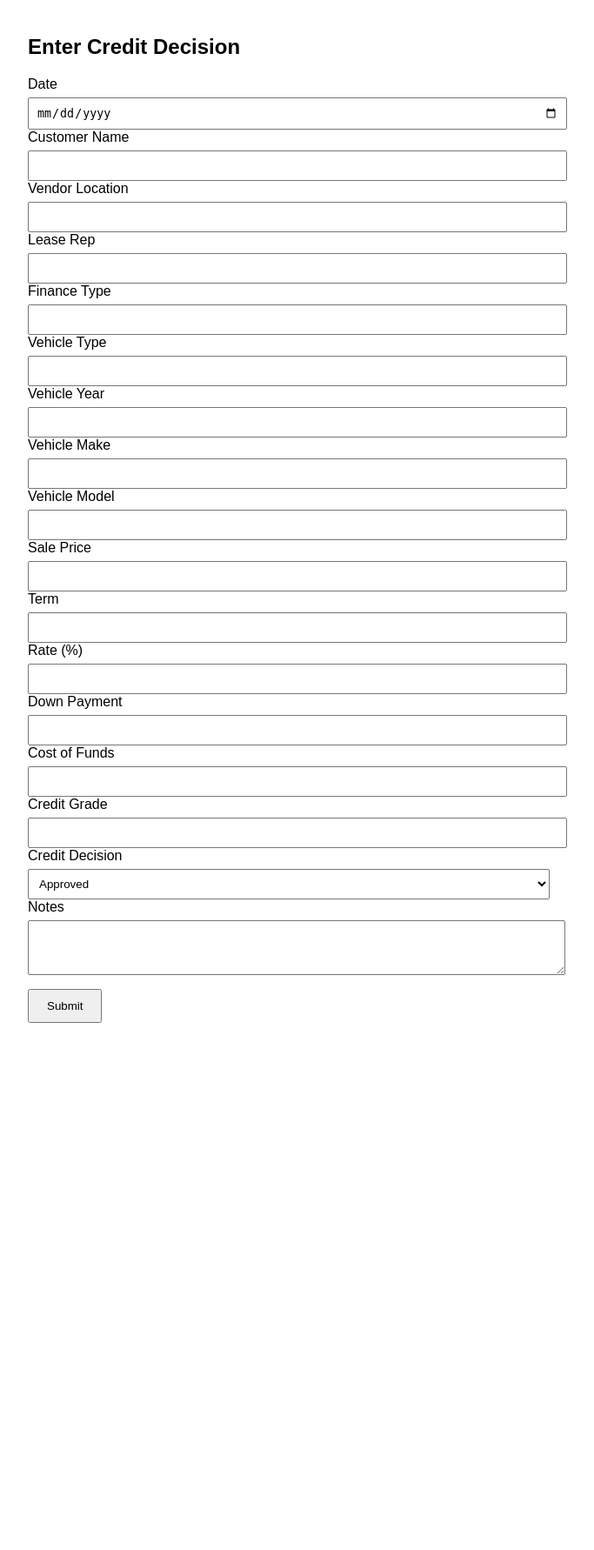
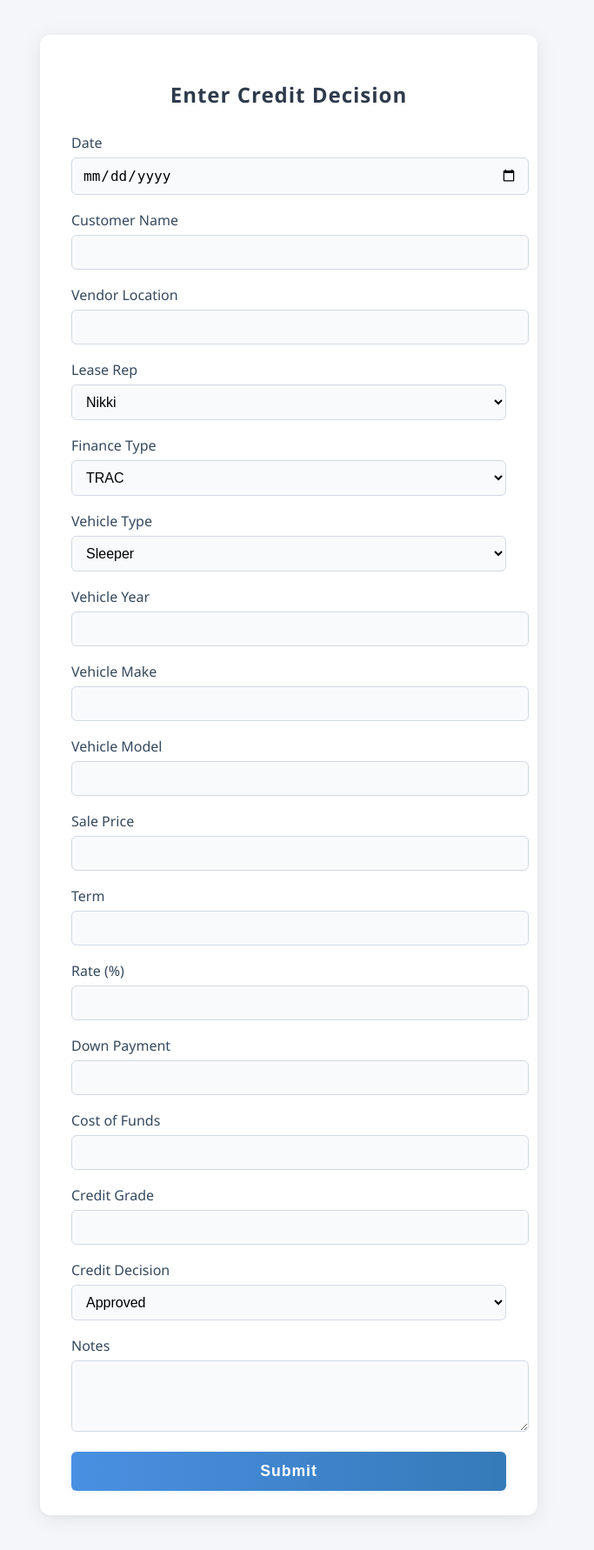
Before and after one commit to jordanks93/deal_decision_interface, a Flask app: page / in a window 1280 px wide. Shown: the whole page at 87% size, without its empty margins (308-991 px from the left). Before the commit the page ends 1176 px from the top, so only its background shows below. Run offline with Flask 3, Linux system fonts and the light colour scheme.

Commit message:
updated form with drop down options

```diff
--- a/templates/form.html
+++ b/templates/form.html
@@ -3,12 +3,80 @@
 <head>
     <title>Credit Decision Entry</title>
     <style>
-        body { font-family: Arial; padding: 20px; max-width: 600px; margin: auto; }
-        input, select, textarea { width: 100%; padding: 8px; margin-top: 6px; }
-        button { margin-top: 12px; padding: 10px 20px; }
+        body {
+            background: #f4f6fa;
+            font-family: 'Segoe UI', Arial, sans-serif;
+            margin: 0;
+            padding: 0;
+        }
+        .container {
+            background: #fff;
+            max-width: 500px;
+            margin: 40px auto;
+            padding: 32px 36px 28px 36px;
+            border-radius: 12px;
+            box-shadow: 0 4px 24px rgba(0,0,0,0.08), 0 1.5px 4px rgba(0,0,0,0.03);
+        }
+        h2 {
+            text-align: center;
+            margin-bottom: 28px;
+            color: #2d3a4b;
+            font-weight: 600;
+            letter-spacing: 1px;
+        }
+        label {
+            display: block;
+            margin-bottom: 6px;
+            color: #34495e;
+            font-size: 1rem;
+            font-weight: 500;
+        }
+        input, select, textarea {
+            width: 100%;
+            padding: 10px 12px;
+            margin-bottom: 18px;
+            border: 1px solid #d1d9e6;
+            border-radius: 6px;
+            background: #f9fafc;
+            font-size: 1rem;
+            transition: border-color 0.2s;
+        }
+        input:focus, select:focus, textarea:focus {
+            border-color: #4a90e2;
+            outline: none;
+            background: #fff;
+        }
+        textarea {
+            resize: vertical;
+            min-height: 60px;
+        }
+        button {
+            width: 100%;
+            background: linear-gradient(90deg, #4a90e2 0%, #357ab8 100%);
+            color: #fff;
+            border: none;
+            border-radius: 6px;
+            padding: 12px 0;
+            font-size: 1.1rem;
+            font-weight: 600;
+            letter-spacing: 1px;
+            cursor: pointer;
+            box-shadow: 0 2px 8px rgba(74,144,226,0.08);
+            transition: background 0.2s, box-shadow 0.2s;
+        }
+        button:hover {
+            background: linear-gradient(90deg, #357ab8 0%, #4a90e2 100%);
+            box-shadow: 0 4px 16px rgba(74,144,226,0.13);
+        }
+        @media (max-width: 600px) {
+            .container {
+                padding: 18px 8px 16px 8px;
+            }
+        }
     </style>
 </head>
 <body>
+    <div class="container">
         <h2>Enter Credit Decision</h2>
         <form action="/submit" method="POST">
             <label>Date</label>
@@ -21,13 +89,45 @@
             <input type="text" name="vendor_location" required>
 
             <label>Lease Rep</label>
-        <input type="text" name="lease_rep" required>
+            <select name="lease_rep" required>
+                <option value="Nikki">Nikki</option>
+                <option value="Pete">Pete</option>
+                <option value="Mike">Mike</option>
+                <option value="Bobby">Bobby</option>
+                <option value="Nick">Nick</option>
+                <option value="Erin">Erin</option>
+            </select>
 
             <label>Finance Type</label>
-        <input type="text" name="finance_type" required>
+             <select name="finance_type" required>
+                <option value="TRAC">TRAC</option>
+                <option value="LOAN">LOAN</option>
+                <option value="FMV">FMV</option>
+            </select>
 
             <label>Vehicle Type</label>
-        <input type="text" name="vehicle_type" required>
+             <select name="vehicle_type" required>
+                <option value="Sleeper">Sleeper</option>
+                <option value="Daycab">Daycab</option>
+                <option value="Dump">Dump</option>
+                <option value="Box Truck">Box Truck</option>
+                <option value="Expediter">Expediter</option>
+                <option value="Cargo Van">Cargo Van</option>
+                <option value="Sprinter Van">Sprinter Van</option>
+                <option value="Pickup Truck">Pickup Truck</option>
+                <option value="Tow Truck">Tow Truck</option>
+                <option value="Tool Truck">Tool Truck</option>
+                <option value="Mobile Vet">Mobile Vet</option>
+                <option value="Mulch Blower">Mulch Blower</option>
+                <option value="Dry Van Trailer">Dry Van Trailer</option>
+                <option value="Reefer Trailer">Reefer Trailer</option>
+                <option value="Flatbed Trailer">Flatbed Trailer</option>
+                <option value="Lowboy Trailer">Lowboy Trailer</option>
+                <option value="Tank Trailer">Tank Trailer</option>
+                <option value="Car Hauler">Car Hauler</option>
+                <option value="Car Haul Trailer">Car Haul Trailer</option>
+                <option value="Other">Other</option>
+            </select>
 
             <label>Vehicle Year</label>
             <input type="number" name="vehicle_year" required>
@@ -68,5 +168,6 @@
 
             <button type="submit">Submit</button>
         </form>
+    </div>
 </body>
 </html>
```
Lines whose indentation alone changed are shown as unchanged.
